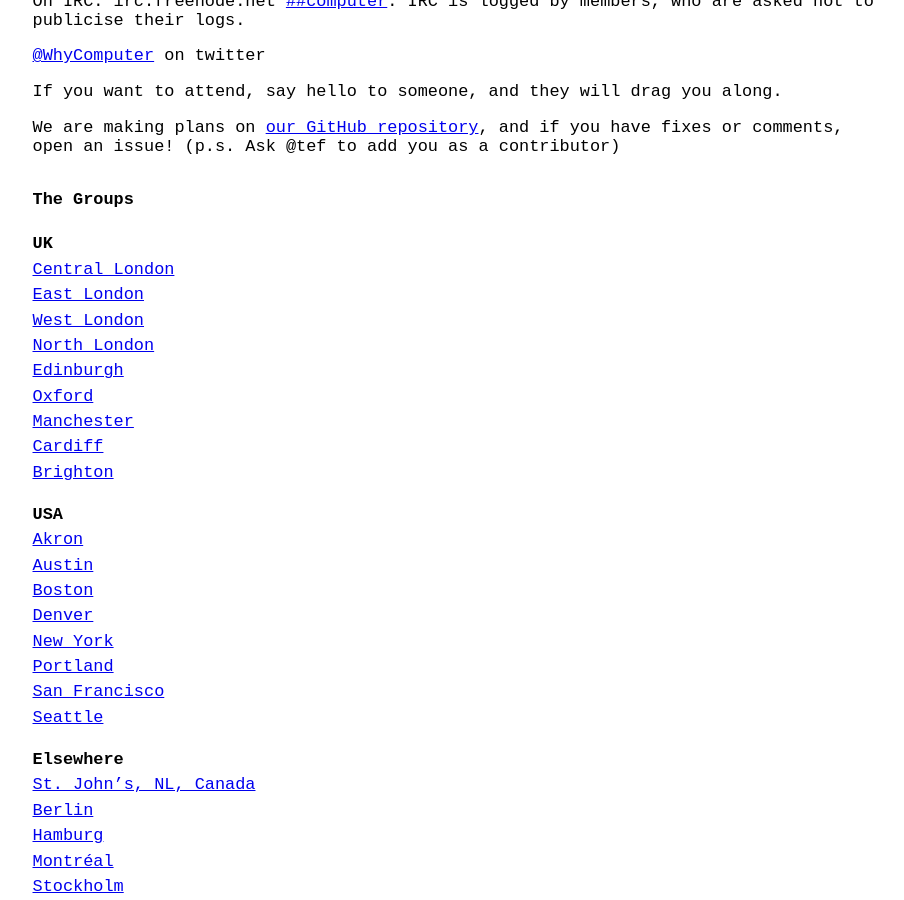
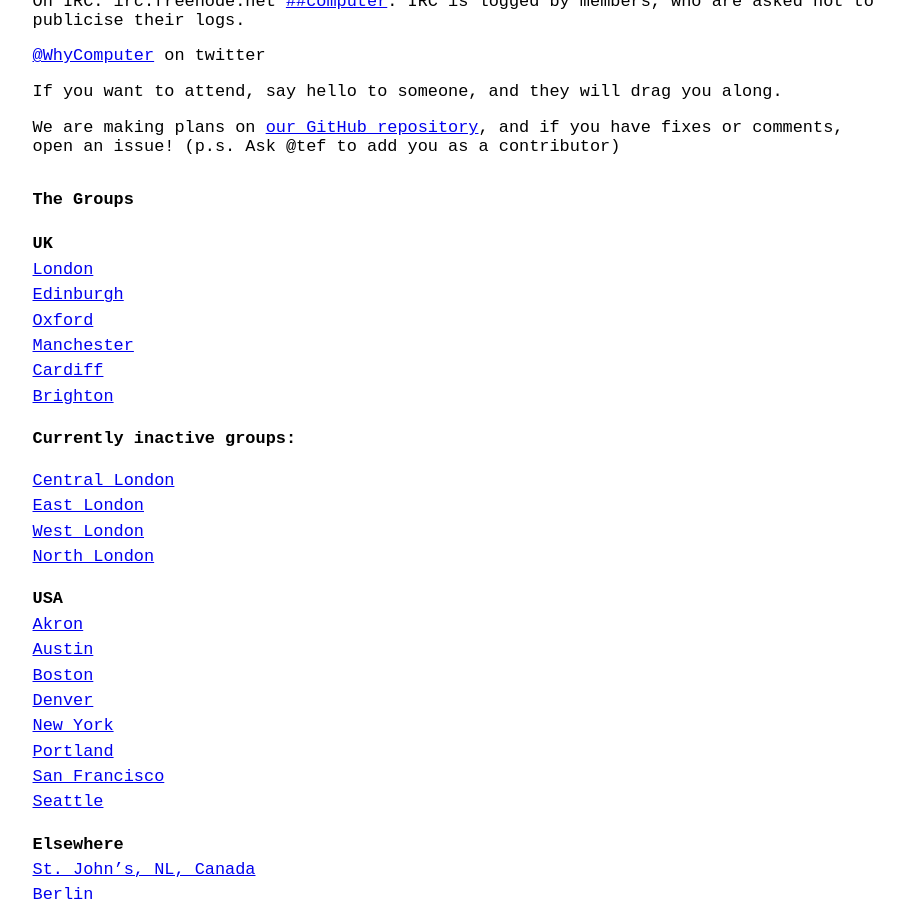
Before and after one commit to computeranonymous/computer, a Jekyll site: the page built from index.html, in a window 1280 px wide and 900 px high, scrolled down 1738 px. Shown: the whole window, without its empty margins (185-1089 px from the left). Built offline with Jekyll 4.4.1, drawn with Linux system fonts in a browser that asks for light colours.

Commit message:
Update index.html
Changed London groups to be inactive.

```diff
--- a/index.html
+++ b/index.html
@@ -73,16 +73,20 @@
         <li>
           UK
           <ul>
-            <li><a href="uk_central_london.html">Central London</a></li>
-            <li><a href="uk_east_london.html">East London</a></li>
-            <li><a href="uk_west_london.html">West London</a></li>
-            <li><a href="uk_north_london.html">North London</a></li>
+            <li><a href="uk_london.html">London</a></li>
             <li><a href="uk_edinburgh.html">Edinburgh</a></li>
             <li><a href="uk_oxford.html">Oxford</a></li>
             <li><a href="uk_manchester.html">Manchester</a></li>
             <li><a href="uk_cardiff.html">Cardiff</a></li>
             <li><a href="uk_brighton.html">Brighton</a></li>
         </ul>
+        <p>Currently inactive groups:</p>
+            <ul>
+            <li><a href="uk_central_london.html">Central London</a></li>
+            <li><a href="uk_east_london.html">East London</a></li>
+            <li><a href="uk_west_london.html">West London</a></li>
+            <li><a href="uk_north_london.html">North London</a></li>
+            </ul>
     </li>
     <li>
         USA
```
